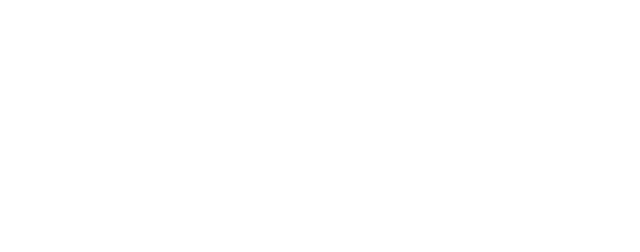
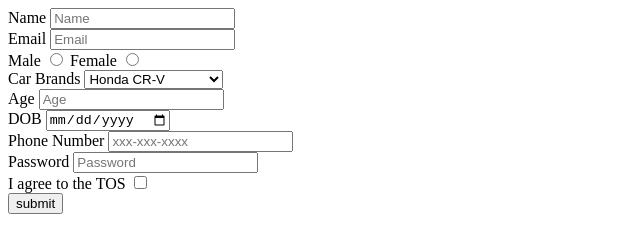
Before and after one commit to acciojob/signup-form-car-zartul, a website: page main.html in a window 1280 px wide. Shown: the whole page, without its empty margins (0-640 px from the left). Drawn offline with Linux system fonts and the light colour scheme.

Commit message:
created a submission

```diff
--- a/main.html
+++ b/main.html
@@ -10,7 +10,43 @@
 	<!-- the entire body must be written by student -->
     <script type="text/javascript" src="./script.js">
 </script>
+<form action="/submit" method="get">
+	<label for="name">Name</label>
+	<input type="text" id="name" placeholder="Name" required><br>
 
+	<label for="email">Email</label>
+	<input type="email" id="email" placeholder="Email" required><br>
+
+	<label for="gender_m">Male</label>
+	<input type="radio" id="gender_m" name="gender" required>
+
+	<label for="gender_f">Female</label>
+	<input type="radio" id="gender_f" name="gender" required><br>
+
+	<label for="cars">Car Brands</label>
+	<select id="cars" placeholder="--Please choose an option--"required>
+		<option>Honda CR-V</option>
+		<option>Chevrolet Silverado</option>
+		<option>Ford F-Series</option>
+	</select><br>
+
+	<label for="age">Age</label>
+	<input type="number" id="age" placeholder="Age" required><br>
+
+	<label for="dob">DOB</label>
+	<input type="date" id="dob" required><br>
+
+	<label for="tel">Phone Number</label>
+	<input type="tel" id="tel" placeholder="xxx-xxx-xxxx" required><br>
+
+	<label for="password">Password</label>
+	<input type="password" id="password" placeholder="Password" required><br>
+
+	<label for="tos">I agree to the TOS</label>
+	<input type="checkbox" id="tos" required><br>
+
+	<button>submit</button>
+</form>
 </body>
 
 </html>
```
